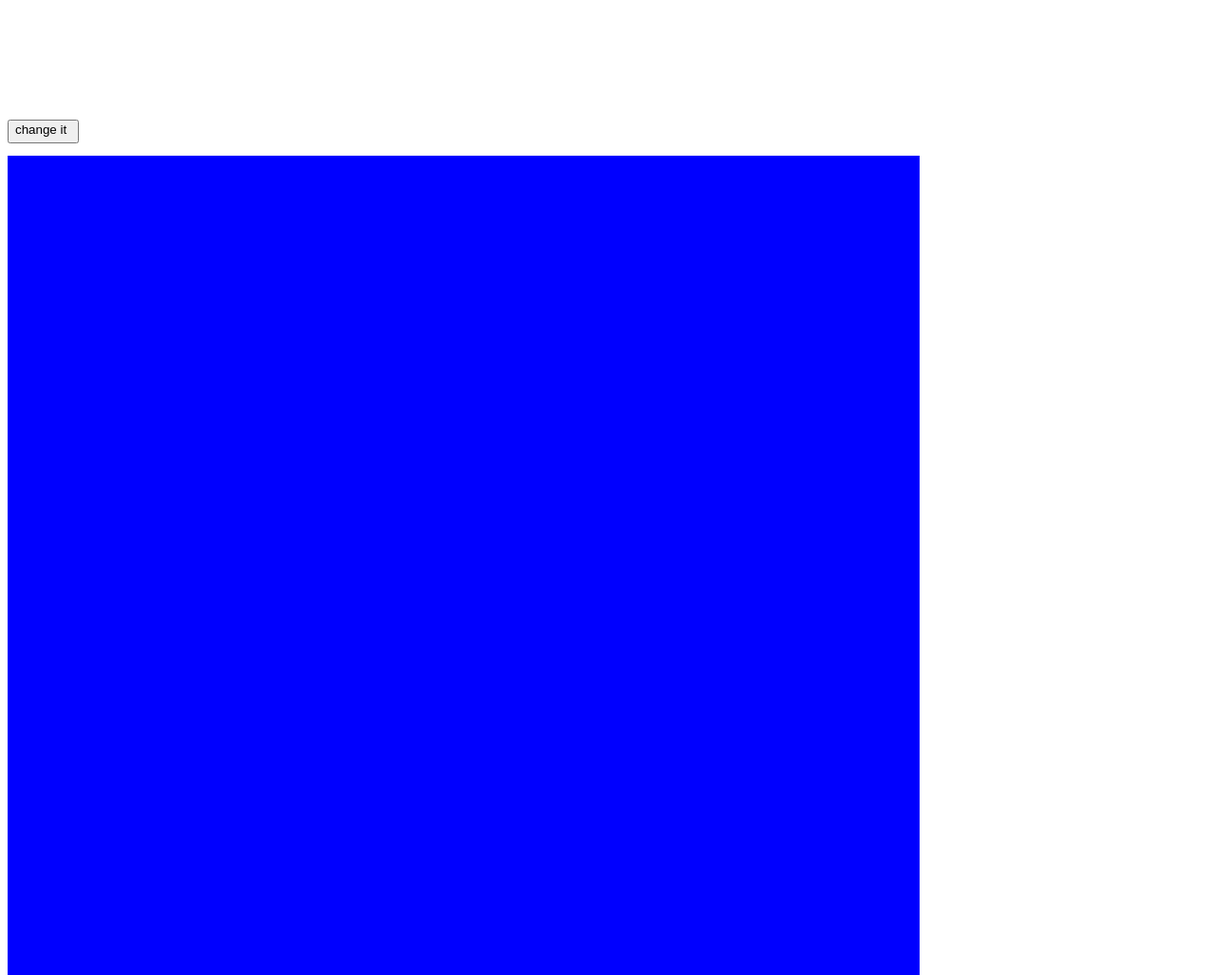
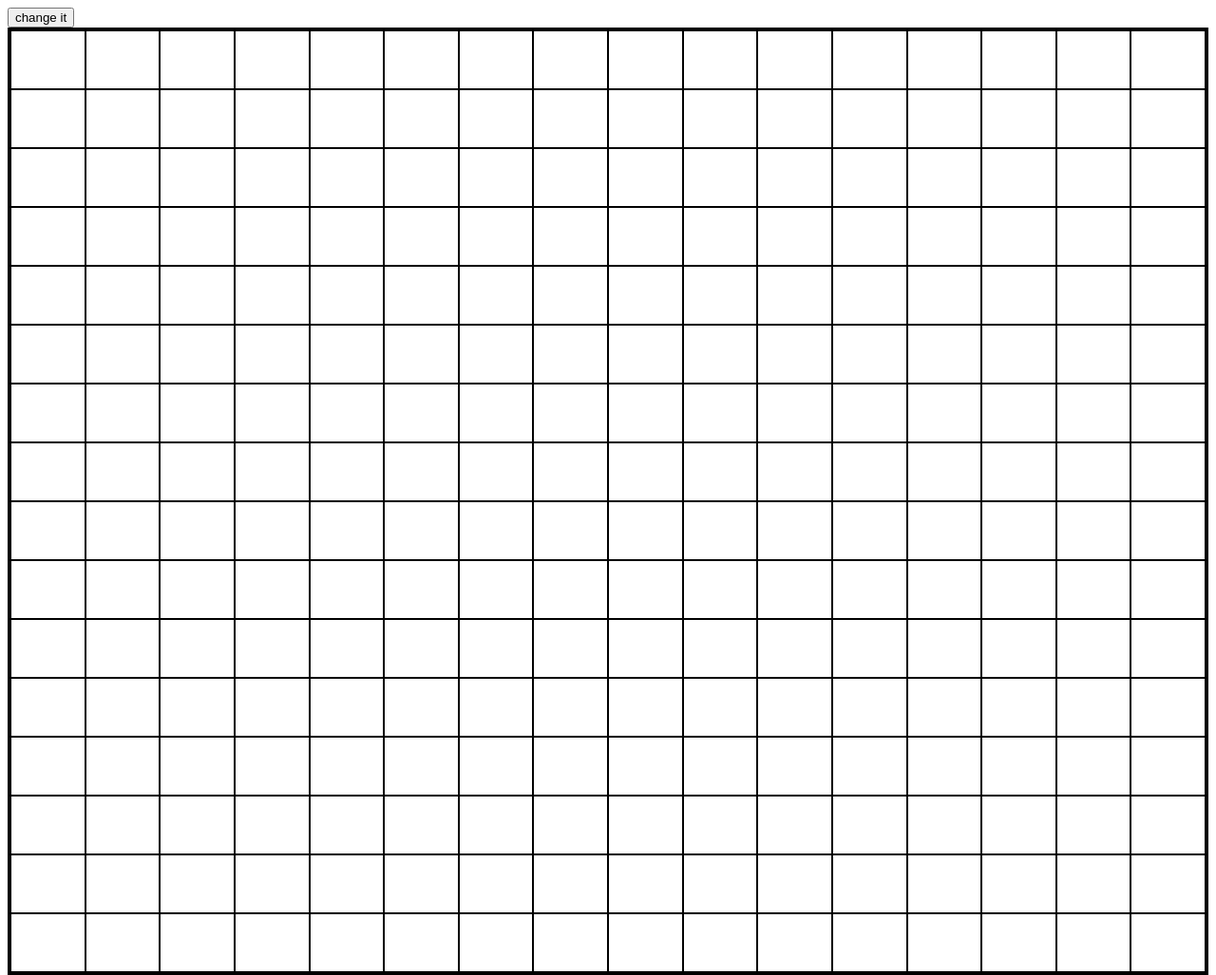
Before and after one commit to hernandrewz/etch, a plain HTML site: page index.html in a window 1280 px wide. Shown: the top 1027 px of the page at 95% size. Drawn offline with Linux system fonts and the light colour scheme.

Commit message:
overhaul JS, modify dimensions and use different method to utilize event listener

```diff
--- a/myscript.js
+++ b/myscript.js
@@ -1,21 +1,31 @@
-const square = document.createElement("div");
-square.setAttribute("id", "container");
-square.setAttribute("class", "wrap")
-const grabSquare = document.getElementById("container");
+//PARENT//
+const square = document.createElement("div");              //create DIV parent//
+square.setAttribute("id", "container");                   //set ID on parent//
+square.setAttribute("class", "wrap");                    //set CLASS on parent//
+const canvas = document.getElementById("container");    //create VARIABLE to get parent by ID//
+const wrapper = document.querySelector(".wrap");       //create VARIABLE to get parent by CLASS//
 
 
 
-const changeButton = document.createElement("button");
-changeButton.setAttribute("id", "buttonOne");
-changeButton.innerText = "change it";
 
-document.body.appendChild(changeButton);
-document.body.appendChild(square);
+//BUTTON//
+const changeButton = document.createElement("button");     //create button element//
+changeButton.innerText = "change it";                     //place text on button//
+changeButton.setAttribute("id", "buttonOne");            //set ID on button//
+const getButton = document.getElementById("buttonOne");  //create VARIABLE to get button by ID//
+const margin = document.createElement("gap");
 
-const canvas = document.getElementById("container");
-const wrapper = document.querySelector(".wrap");
 
-document.getElementById("buttonOne").addEventListener("click", askUser);
+
+//APPEND FIRST TWO ELMENTS//
+document.body.appendChild(changeButton);            //APPEND button to document BODY with 'create elment'  via VARIABLE 'changeButton'//
+document.body.appendChild(square);                 //APPEND parent to document BODY with 'create element' via VARIABLE 'square'//
+
+//SET FUNCTION ON BUTTON//
+document.getElementById("buttonOne").addEventListener("click", askUser); //add EVENTLISTENER for 'click' with ID 'buttonOne' via VARIABLE 'getButton'//
+
+
+
 
 function randomBgColor() {
     const x = Math.floor(Math.random()* 256);
@@ -26,22 +36,22 @@ function randomBgColor() {
     return bgColor;
 
 }
+// WRITE FUNCTION TO DRAW CHILD ELEMENT GRID //
+function makeRows(rows, cols,) {                                        // name FUNCTION 'makeRows' //
+    square.style.setProperty('--grid-rows', rows);                     //set PARENT STYLE property of CSS variable rows//
+    square.style.setProperty('--grid-cols', cols);                    //set PARENT STYLE property of CSS variable columns//
 
-function makeRows(rows, cols,) {
-    canvas.style.setProperty('--grid-rows', rows);
-    canvas.style.setProperty('--grid-cols', cols);
-
-    for ( let c = 0; c < (rows * cols); c++) {
-        let cell = document.createElement("div");
+    for ( let c = 0; c < (rows * cols); c++) {                        //set LOOP to cycle product of ROW and COLUMN dimensions//
+        let cell = document.createElement("div");                    //for Each loop set VARIABLE cell to create a corresponding CHILD DIV//
         //cell.innerText = (c + 1);
         container.appendChild(cell).className = "grid-item";
-        cell.setAttribute("id", "smallCells");
+        cell.setAttribute("id", "smallCell");
 
 
-        const cellAdds = document.querySelectorAll(".grid-item");
 
-        wrapper.addEventListener("mouseover", event =>
-        event.target.style.opacity -= "-0.0004");
+
+        //wrapper.addEventListener("mouseover", event =>
+        //event.target.style.opacity -= "-0.0004");
         console.log(this);
 
 
@@ -49,15 +59,28 @@ function makeRows(rows, cols,) {
 
 
 
-        //cellAdds.forEach (cellAdd => {
-          //  cellAdd.addEventListener("mouseover", function () {
-              //  cellAdd.style.backgroundColor = "black";
-             //   cellAdd.style.opacity -= "-0.1";
+    }
+
+
+        const cellAdds = document.querySelectorAll(".grid-item");
 
 
 
-         //   });
-          //  })
+        cellAdds.forEach (cellAdd => {
+          cellAdd.addEventListener("mouseover", function () {
+               cellAdd.style.backgroundColor = "blue";
+              cellAdd.style.opacity -= "-0.1";
+              //document.getElementById("smallCell").style.border = ""//
+
+
+
+           });
+            })
+    }
+
+
+
+
 
 
 
@@ -69,15 +92,19 @@ function makeRows(rows, cols,) {
          //       cellAdd.style.backgroundColor = "white";
            // });
             //})
-        }
 
-        }
+
+
+
+
+        //function cellDraw(){
+            //const cellAdds = document.querySelectorAll(".grid-item");
+           // for (var i=0; i < cellAdds.length; i++) {
+          //      container.appendChild(cellAdds[i]);}}
 
  makeRows(16, 16)
 
-
-
-function askUser() {
+ function askUser() {
     const answer = parseInt(prompt("choose the dimensions of the square grid"));
     const  grabCells = document.querySelectorAll(".grid-item");
     const grabWrap = document.querySelectorAll(".wrap");
--- a/stylesheet.css
+++ b/stylesheet.css
@@ -4,13 +4,13 @@
 }
 
 .grid-item {
-    padding: 0;
-    border-style: solid;
-    border-color: crimson;
-    text-align: center;
-    background-color: orange;
-    opacity: 0;
-    width: calc(960px/var(--grid-cols));
+
+    margin: 0;
+    border: solid;
+    border-width: 1px;
+    background-color: white;
+
+
     height: calc(960px/var(--grid-rows));
 
 
@@ -23,11 +23,15 @@
 #container {display:grid;
     grid-template-rows: repeat(var(--grid-rows), 1fr);
     grid-template-columns: repeat(var(--grid-cols), 1fr);
-;  background-color: blue;
-    height: auto;
-    width: 960px;
-    position: relative;
+    border-style: solid;
+
+
 }
+
+/**background-color: red;//
+width: calc(960px/var(--grid-cols*--grid-cols));
+height: calc(960px/var(--grid-rows*--grid-rows));**
+
 
 
 
```
Also changed, not shown: index.html (+1 -1 lines), myscriptOGetch.js (added, +96 -0 lines).
